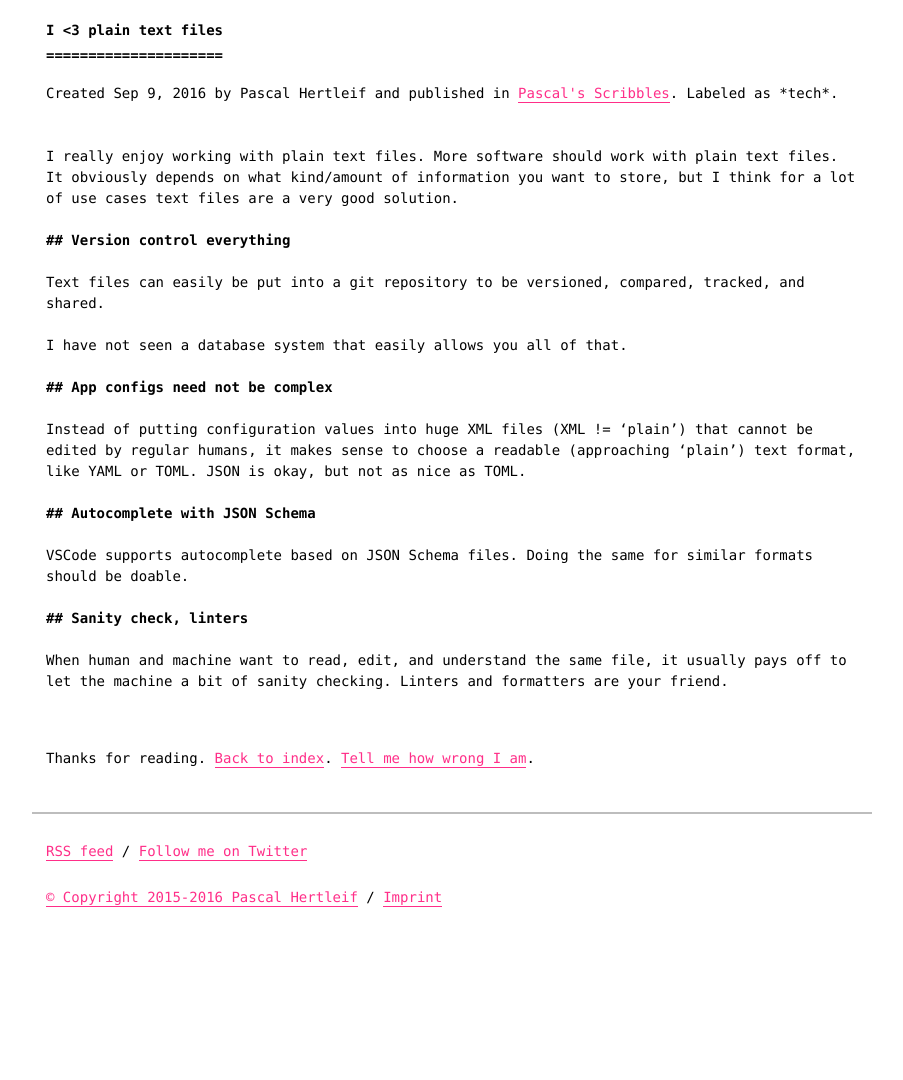
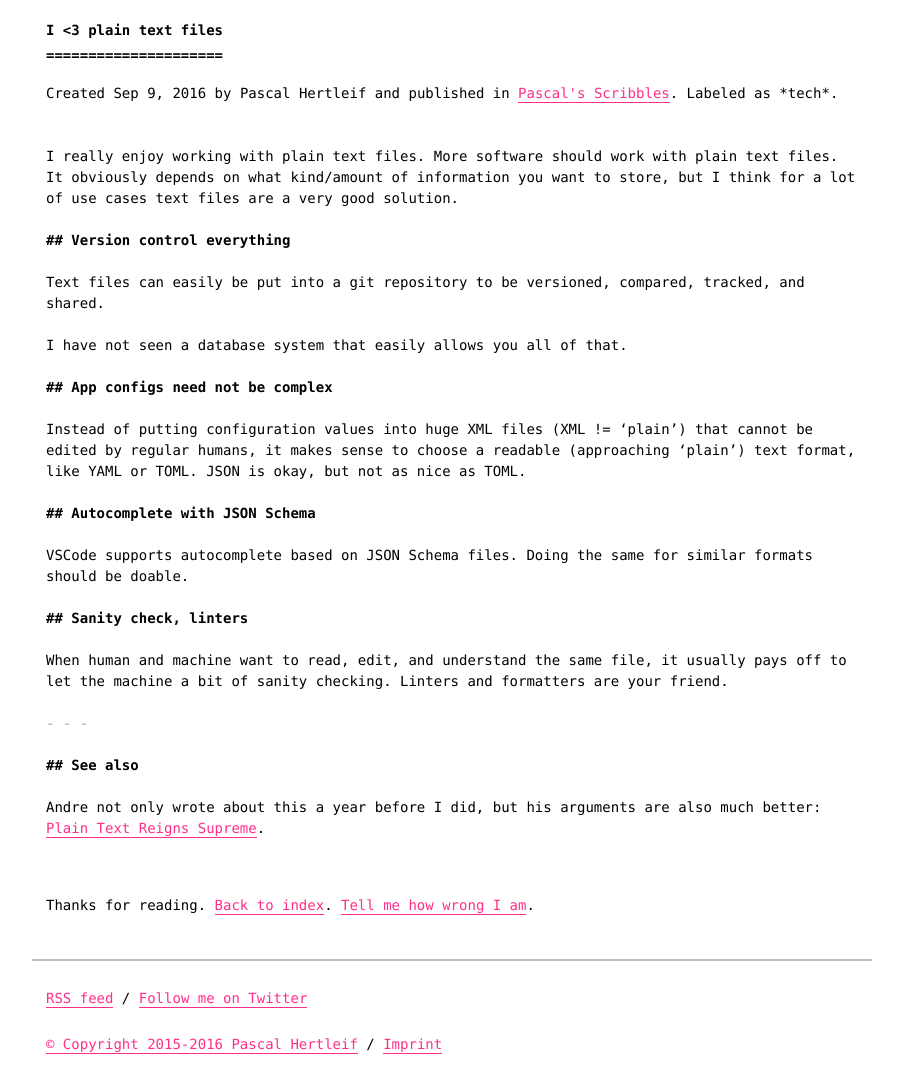
Before and after one commit to killercup/scribbles, a Jekyll site: the page built from _posts/2016-09-09-ode-to-plain-text-files.md, in a window 1280 px wide. Shown: the whole page, without its empty margins (188-1091 px from the left). Built offline with Jekyll 4.4.1, drawn with Linux system fonts in a browser that asks for light colours; before the commit the page ends 933 px from its top, so only the background shows below that.

Commit message:
Add link to Plain Text Reigns Supreme

```diff
--- a/_posts/2016-09-09-ode-to-plain-text-files.md
+++ b/_posts/2016-09-09-ode-to-plain-text-files.md
@@ -22,3 +22,9 @@ VSCode supports autocomplete based on JSON Schema files. Doing the same for simi
 ## Sanity check, linters
 
 When human and machine want to read, edit, and understand the same file, it usually pays off to let the machine a bit of sanity checking. Linters and formatters are your friend.
+
+- - - -
+
+## See also
+
+Andre not only wrote about this a year before I did, but his arguments are also much better: [Plain Text Reigns Supreme](https://llogiq.github.io/2015/09/14/plaintext.html).
```
